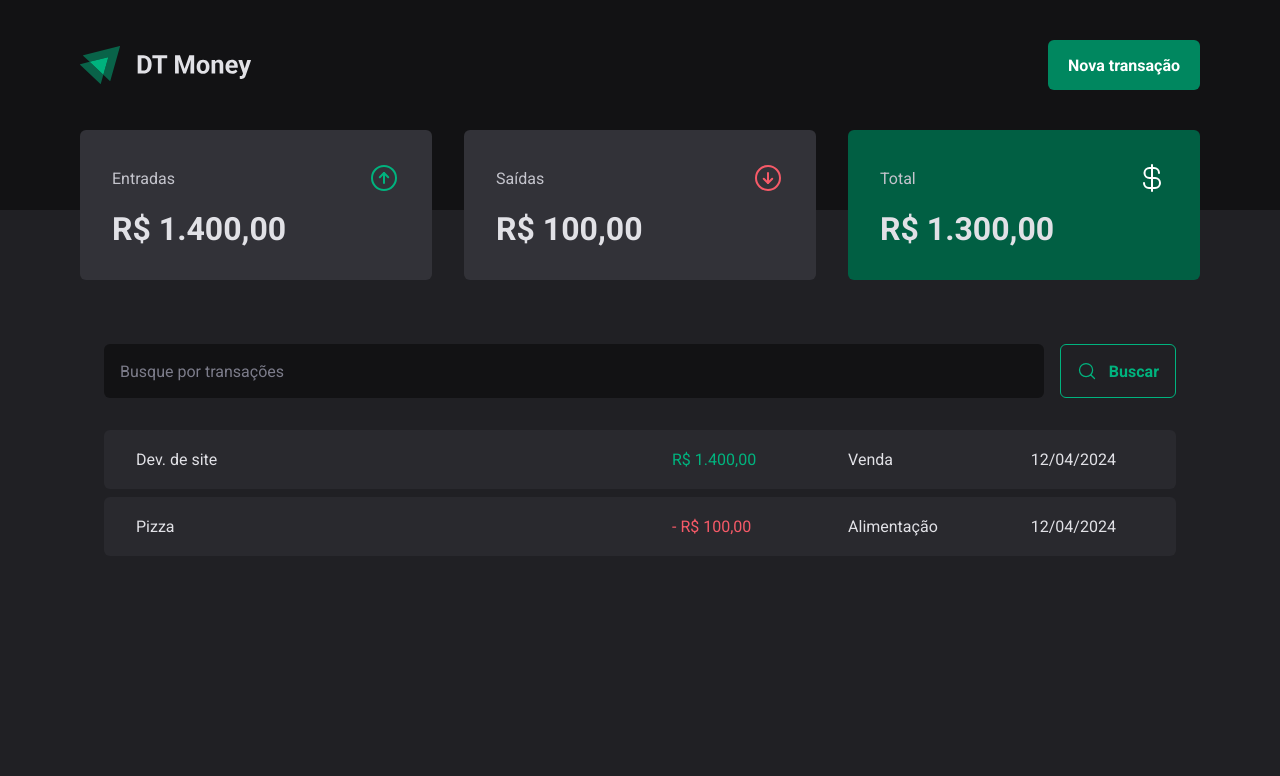
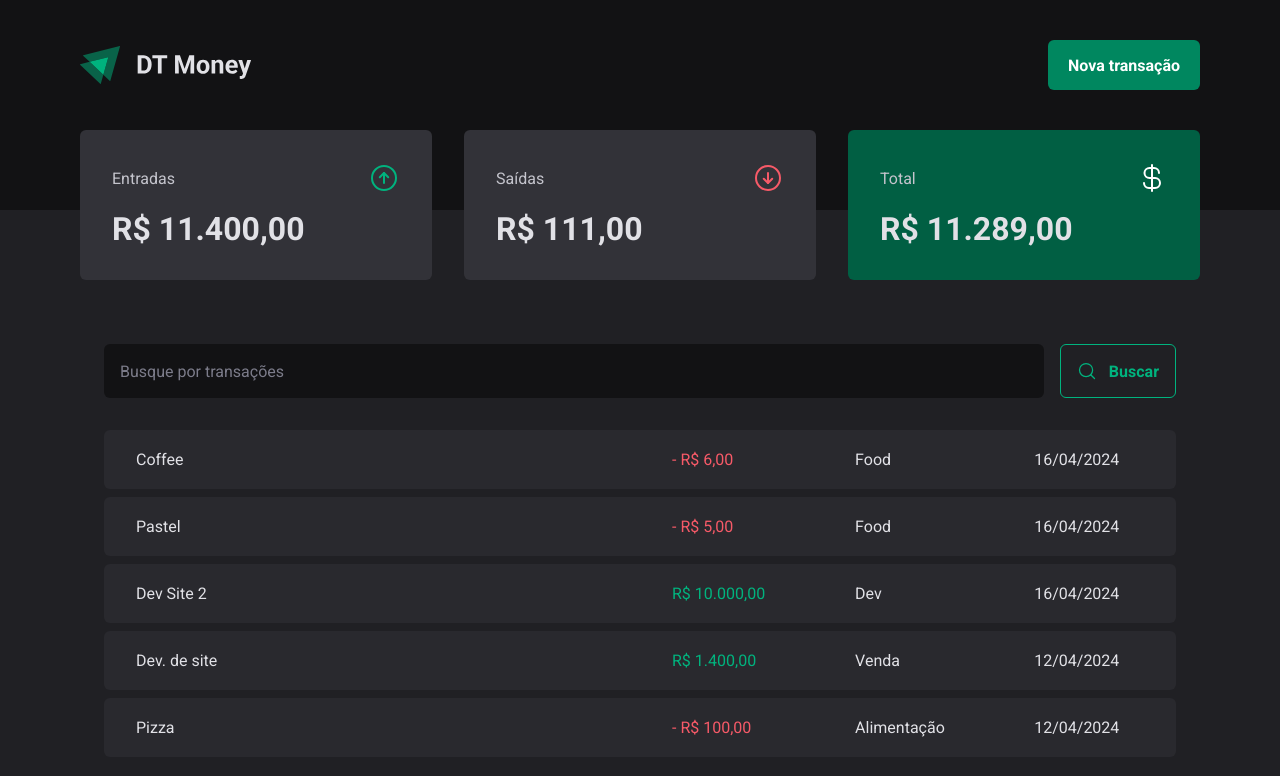
Before and after one commit to LeonardoBrizolla/dt-money, a React (Vite) app: page / in a window 1280 px wide. Shown: the top 776 px of the page. Built offline with nearby package versions, Linux system fonts and the light colour scheme; data requests are answered from the project's data file.

Commit message:
Finished API conection

```diff
--- a/server.json
+++ b/server.json
@@ -15,6 +15,30 @@
       "category": "Alimentação",
       "price": 100,
       "createdAt": "2024-04-12T19:36:44.505Z"
+    },
+    {
+      "description": "Dev Site 2",
+      "category": "Dev",
+      "price": 10000,
+      "type": "income",
+      "createdAt": "2024-04-16T20:04:14.876Z",
+      "id": 3
+    },
+    {
+      "description": "Pastel",
+      "category": "Food",
+      "price": 5,
+      "type": "outcome",
+      "createdAt": "2024-04-16T20:21:55.280Z",
+      "id": 4
+    },
+    {
+      "description": "Coffee",
+      "category": "Food",
+      "price": 6,
+      "type": "outcome",
+      "createdAt": "2024-04-16T20:38:34.741Z",
+      "id": 5
     }
   ]
 }
--- a/src/components/Header/index.tsx
+++ b/src/components/Header/index.tsx
@@ -2,19 +2,22 @@ import { HeaderContainer, HeaderContent, NewTransactionButton } from "./styled";
 import logoImg from '../../assets/logo.svg'
 import { NewTransactionModal } from "../NewTransactionModal";
 import * as Dialog from '@radix-ui/react-dialog';
+import { useState } from "react";
 
 export function Header() {
+  const [open, setOpen] = useState(false);
+
   return (
     <HeaderContainer>
       <HeaderContent>
         <img src={logoImg} alt="" />
 
-        <Dialog.Root>
+        <Dialog.Root open={open} onOpenChange={setOpen}>
           <Dialog.Trigger asChild>
             <NewTransactionButton>Nova transação</NewTransactionButton>
           </Dialog.Trigger>
 
-          <NewTransactionModal />
+          <NewTransactionModal onCloseModal={setOpen}/>
         </Dialog.Root>
       </HeaderContent>
     </HeaderContainer>
--- a/src/components/NewTransactionModal/index.tsx
+++ b/src/components/NewTransactionModal/index.tsx
@@ -1,8 +1,10 @@
+import { useContext } from "react";
 import * as Dialog from "@radix-ui/react-dialog";
 import { ArrowCircleDown, ArrowCircleUp, X } from "phosphor-react";
 import { z } from "zod";
-import { useForm } from "react-hook-form";
+import { Controller, useForm } from "react-hook-form";
 import { zodResolver } from "@hookform/resolvers/zod";
+import { TransactionsContext } from "../contexts/TransactionsContext";
 
 import {
   CloseButton,
@@ -16,16 +18,24 @@ const newTransactionFormSchema = z.object({
   description: z.string(),
   price: z.number(),
   category: z.string(),
-  // type: z.enum(["income", "outcome"]),
+  type: z.enum(["income", "outcome"]),
 });
 
 type newTransactionFormInputs = z.infer<typeof newTransactionFormSchema>;
 
-export function NewTransactionModal() {
+type NewTransactionModalProps = {
+  onCloseModal: (data: boolean) => void;
+}
+
+export function NewTransactionModal({ onCloseModal }: NewTransactionModalProps) {
+  const { createTransaction } = useContext(TransactionsContext);
+
   const {
     register,
     handleSubmit,
+    control,
     formState: { isSubmitting },
+    reset,
   } = useForm<newTransactionFormInputs>({
     resolver: zodResolver(newTransactionFormSchema),
   });
@@ -33,9 +43,17 @@ export function NewTransactionModal() {
   async function handleCreateNewTransactionFormInputs(
     data: newTransactionFormInputs
   ) {
-    await new Promise((resolve) => setTimeout(resolve, 2000));
+    const { description, category, price, type } = data;
 
-    console.log(data);
+    await createTransaction({
+      description,
+      category,
+      price,
+      type,
+    });
+
+    onCloseModal(false);
+    reset();
   }
 
   return (
@@ -69,7 +87,15 @@ export function NewTransactionModal() {
             {...register("category")}
           />
 
-          <TransactionType>
+          <Controller
+            control={control}
+            name="type"
+            render={({ field }) => {
+              return (
+                <TransactionType
+                  onValueChange={field.onChange}
+                  value={field.value}
+                >
                   <TransactionTypeButton variant="income" value="income">
                     <ArrowCircleUp size={24} />
                     Entradas
@@ -79,6 +105,9 @@ export function NewTransactionModal() {
                     Saídas
                   </TransactionTypeButton>
                 </TransactionType>
+              );
+            }}
+          />
 
           <button type="submit" disabled={isSubmitting}>
             Cadastrar
--- a/src/components/SearchForm/index.tsx
+++ b/src/components/SearchForm/index.tsx
@@ -1,8 +1,10 @@
+import { useContext } from "react";
 import { MagnifyingGlass } from "phosphor-react";
 import { SearchFormContainer } from "./styles";
 import { useForm } from "react-hook-form";
 import * as z from "zod";
 import { zodResolver } from "@hookform/resolvers/zod";
+import { TransactionsContext } from "../contexts/TransactionsContext";
 
 const searchFormSchema = z.object({
   query: z.string(),
@@ -11,6 +13,8 @@ const searchFormSchema = z.object({
 type SearchFormInputs = z.infer<typeof searchFormSchema>;
 
 export function SearchForm() {
+  const { fetchTransactions } = useContext(TransactionsContext);
+
   const {
     register,
     handleSubmit,
@@ -20,9 +24,7 @@ export function SearchForm() {
   });
 
   async function handleSearchTransactions(data: SearchFormInputs) {
-    await new Promise((resolve) => setTimeout(resolve, 2000));
-
-    console.log(data);
+    await fetchTransactions(data.query);
   }
 
   return (
--- a/src/components/contexts/TransactionsContext.tsx
+++ b/src/components/contexts/TransactionsContext.tsx
@@ -1,4 +1,5 @@
 import { ReactNode, createContext, useEffect, useState } from "react";
+import { api } from "../../lib/axios";
 
 type Transaction = {
   id: number;
@@ -11,31 +12,61 @@ type Transaction = {
 
 interface TransactionsContextType {
   transactions: Transaction[];
+  fetchTransactions: (query?: string) => Promise<void>;
+  createTransaction: (data: CreateTransactionInput) => Promise<void>;
 }
 
 type TransactionsProviderProps = {
   children: ReactNode;
-}
+};
+
+type CreateTransactionInput = {
+  description: string;
+  price: number;
+  category: string;
+  type: "income" | "outcome";
+};
 
 export const TransactionsContext = createContext({} as TransactionsContextType);
 
 export function TransactionsProvider({ children }: TransactionsProviderProps) {
   const [transactions, setTransactions] = useState<Transaction[]>([]);
 
-  async function loadTransactions() {
-    const response = await fetch("http://localhost:3333/transactions");
-    const data = await response.json();
+  async function fetchTransactions(query?: string) {
+    const response = await api.get("transactions", {
+      params: {
+        _sort: "createdAt",
+        _order: "desc",
+        q: query,
+      },
+    });
 
-    setTransactions(data);
+    setTransactions(response.data);
+  }
+
+  async function createTransaction(data: CreateTransactionInput) {
+    const { description, category, price, type } = data;
+
+    const response = await api.post("transactions", {
+      description,
+      category,
+      price,
+      type,
+      createdAt: new Date(),
+    });
+
+    setTransactions((state) => [response.data, ...state]);
   }
 
   useEffect(() => {
-    loadTransactions();
+    fetchTransactions();
   }, []);
 
   return (
-    <TransactionsContext.Provider value={{ transactions }}>
+    <TransactionsContext.Provider
+      value={{ transactions, fetchTransactions, createTransaction }}
+    >
       {children}
     </TransactionsContext.Provider>
-  )
+  );
 }
--- /dev/null
+++ b/src/lib/axios.ts
@@ -0,0 +1,5 @@
+import axios from "axios";
+
+export const api = axios.create({
+  baseURL: "http://localhost:3333",
+});
```
Also changed, not shown: package.json (+6 -3 lines), .eslintrc.json (added), 1 other file (tests, documents, lock files or other folders). Lines whose indentation alone changed are shown as unchanged.
